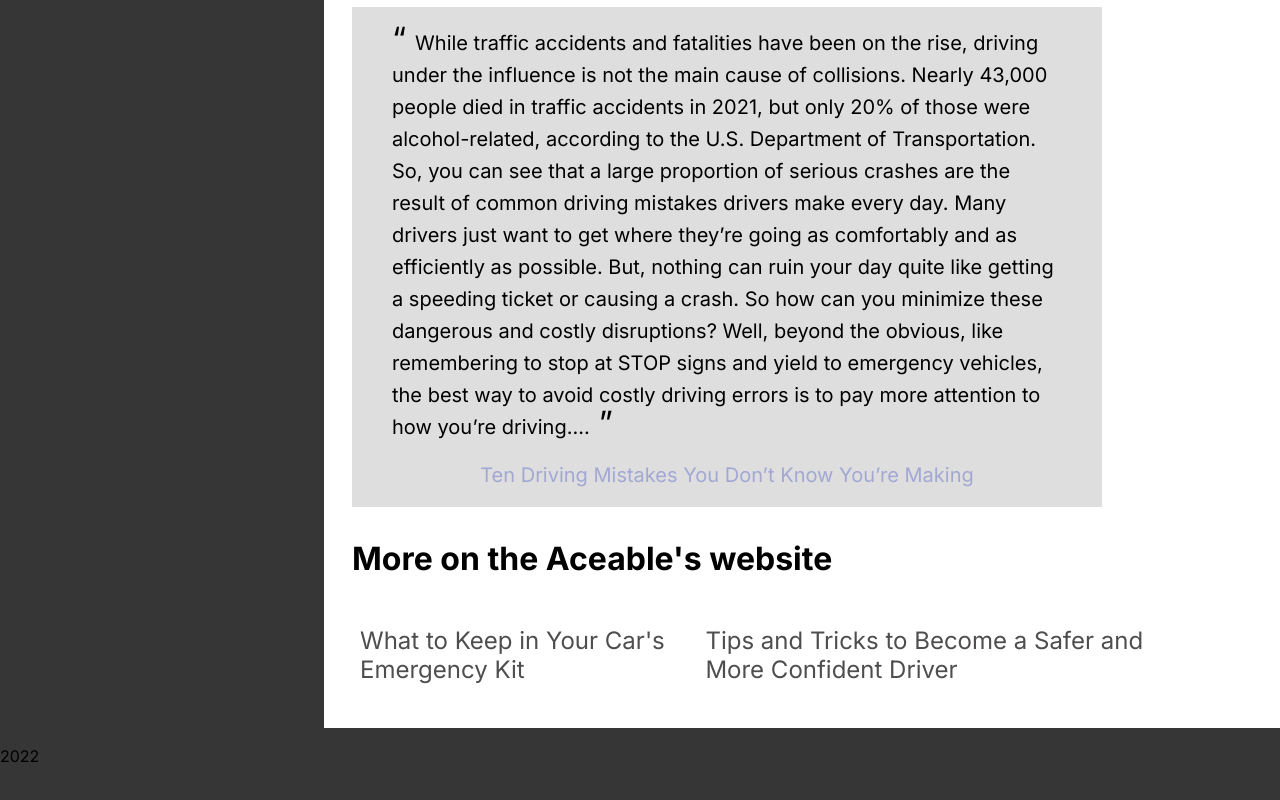
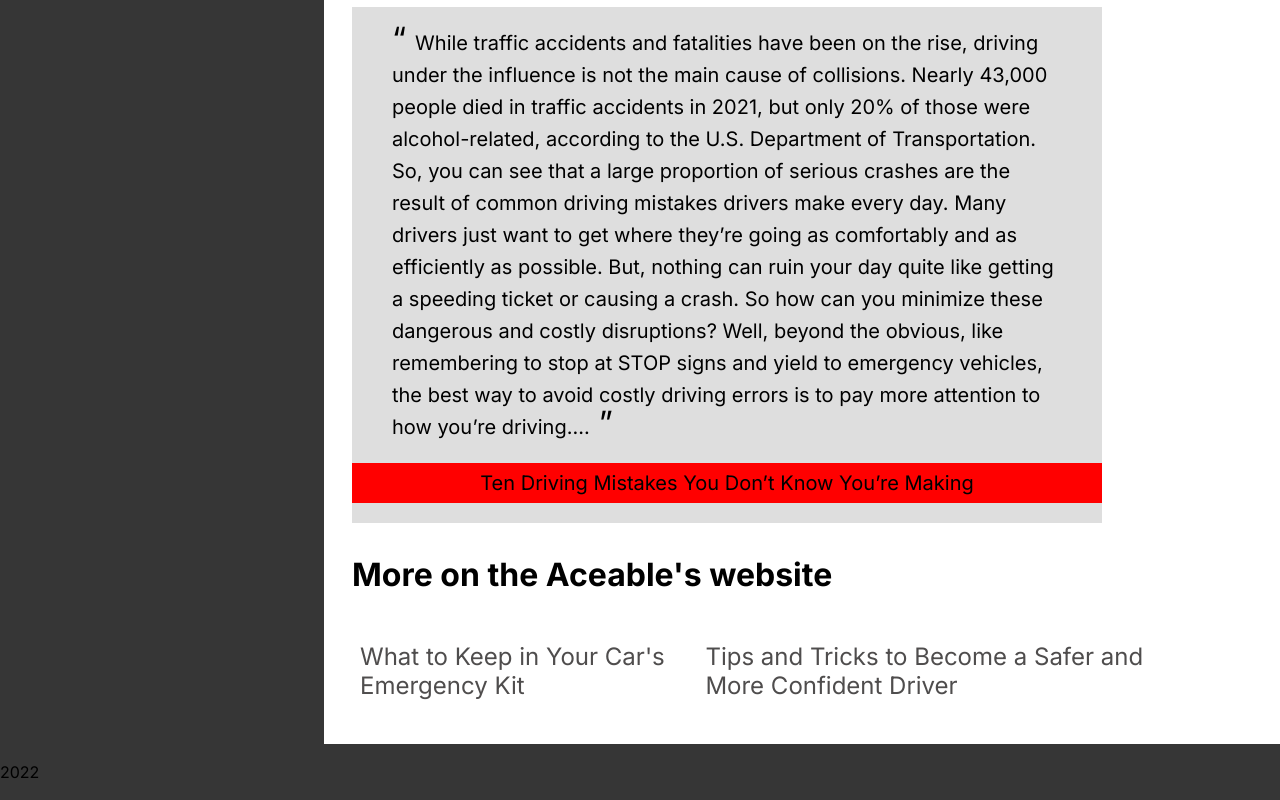
Before and after one commit to cml815/about-a, a React (Create React App) app: page /projects/aceable in a window 1280 px wide. Shown: the part 1136-1936 px from the top of the page. Built offline with nearby package versions, Linux system fonts and the light colour scheme.

Commit message:
add button style

```diff
--- a/src/components/Project.jsx
+++ b/src/components/Project.jsx
@@ -37,7 +37,7 @@ export function Project() {
           </div>
           <div className={styles.excerptContainer}>
            <blockquote className="excerpt"><span className="xl">&#8220;&nbsp;</span>{project.excerpt}...<span className="xl">&nbsp;&#8221;</span></blockquote>
-          <a href={project.url0} target="_blank"><p className="center">{project.title0}</p></a>
+          <a href={project.url0} target="_blank"><p className="btn center">{project.title0}</p></a>
           </div>
           <h3>More on the {project.company}'s website</h3>
           <div className={styles.urlList}>
--- a/src/global.css
+++ b/src/global.css
@@ -60,6 +60,12 @@ h5, h6 {
 
 p {
   line-height: 1.5rem;
+}
+
+.btn {
+  background-color: red;
+  color: black;
+  padding: .5rem 1rem;
 }
 
 a {
```
